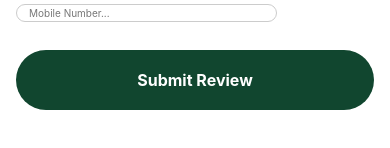
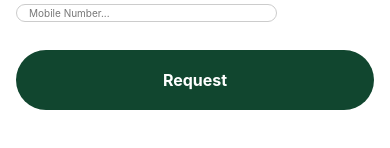
Before and after one commit to OutcastR07/blood-bank, a React Native app: screen / in a window 390 px wide. Shown: the part 454-602 px from the top of the page. Built offline with nearby package versions, Linux system fonts and the light colour scheme.

Commit message:
request blood immediately page fixed

```diff
--- a/pages/ImmediatelyRequestBloodPage.js
+++ b/pages/ImmediatelyRequestBloodPage.js
@@ -114,7 +114,7 @@ const ImmediatelyRequestBodyPage = () => {
       </View>
 
       <TouchableOpacity style={styles.submitRequestButton}>
-        <Text style={styles.submitRequestText}>Submit Review</Text>
+        <Text style={styles.submitRequestText}>Request</Text>
       </TouchableOpacity>
     </View>
   );
```
